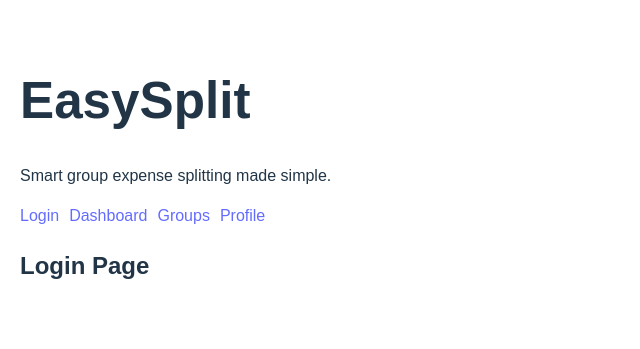
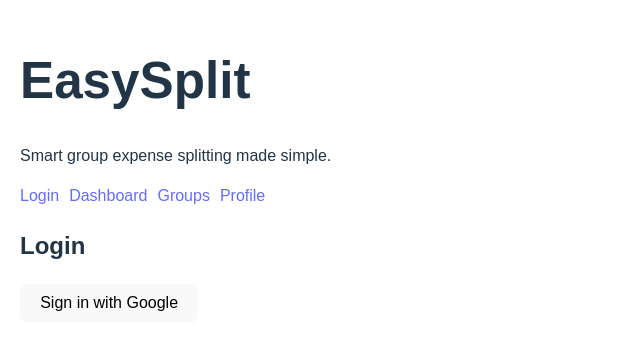
Before and after one commit to mujeeeeeeeeeb/easy-split-expense-manager, a React (Vite) app: page / in a window 1280 px wide. Shown: the part 229-578 px from the top of the page, without its empty margins (0-640 px from the left). Built offline with nearby package versions, Linux system fonts and the light colour scheme; no server answers.

Commit message:
Setup Firebase and Google authentication

```diff
--- a/package.json
+++ b/package.json
@@ -10,6 +10,7 @@
     "preview": "vite preview"
   },
   "dependencies": {
+    "firebase": "^12.8.0",
     "react": "^19.2.0",
     "react-dom": "^19.2.0",
     "react-router-dom": "^7.12.0"
--- a/src/pages/Login.jsx
+++ b/src/pages/Login.jsx
@@ -1,4 +1,24 @@
-function Login(){
-    return <h2>Login Page</h2>;
+import { signInWithPopup, GoogleAuthProvider } from "firebase/auth";
+import { auth } from "../services/firebase";
+
+function Login() {
+  const handleGoogleLogin = async () => {
+    const provider = new GoogleAuthProvider();
+    try {
+      await signInWithPopup(auth, provider);
+    } catch (error) {
+      console.error(error);
+    }
+  };
+
+  return (
+    <div>
+      <h2>Login</h2>
+      <button onClick={handleGoogleLogin}>
+        Sign in with Google
+      </button>
+    </div>
+  );
 }
+
 export default Login;
--- /dev/null
+++ b/src/services/firebase.js
@@ -0,0 +1,12 @@
+import { initializeApp } from "firebase/app";
+import { getAuth } from "firebase/auth";
+
+const firebaseConfig = {
+  apiKey: import.meta.env.VITE_FIREBASE_API_KEY,
+  authDomain: import.meta.env.VITE_FIREBASE_AUTH_DOMAIN,
+  projectId: import.meta.env.VITE_FIREBASE_PROJECT_ID,
+  appId: import.meta.env.VITE_FIREBASE_APP_ID,
+};
+
+const app = initializeApp(firebaseConfig);
+export const auth = getAuth(app);
```
Also changed, not shown: 1 other file (tests, documents, lock files or other folders).
